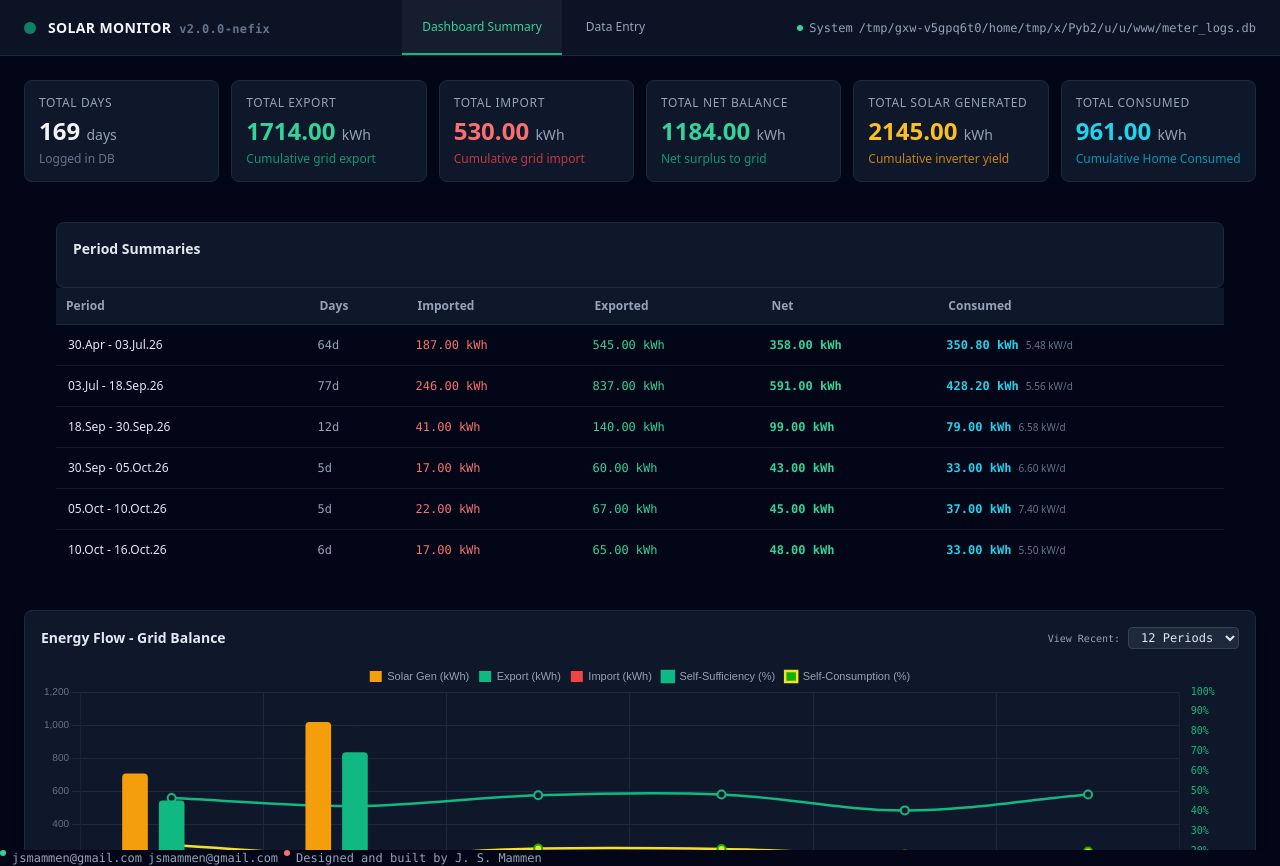
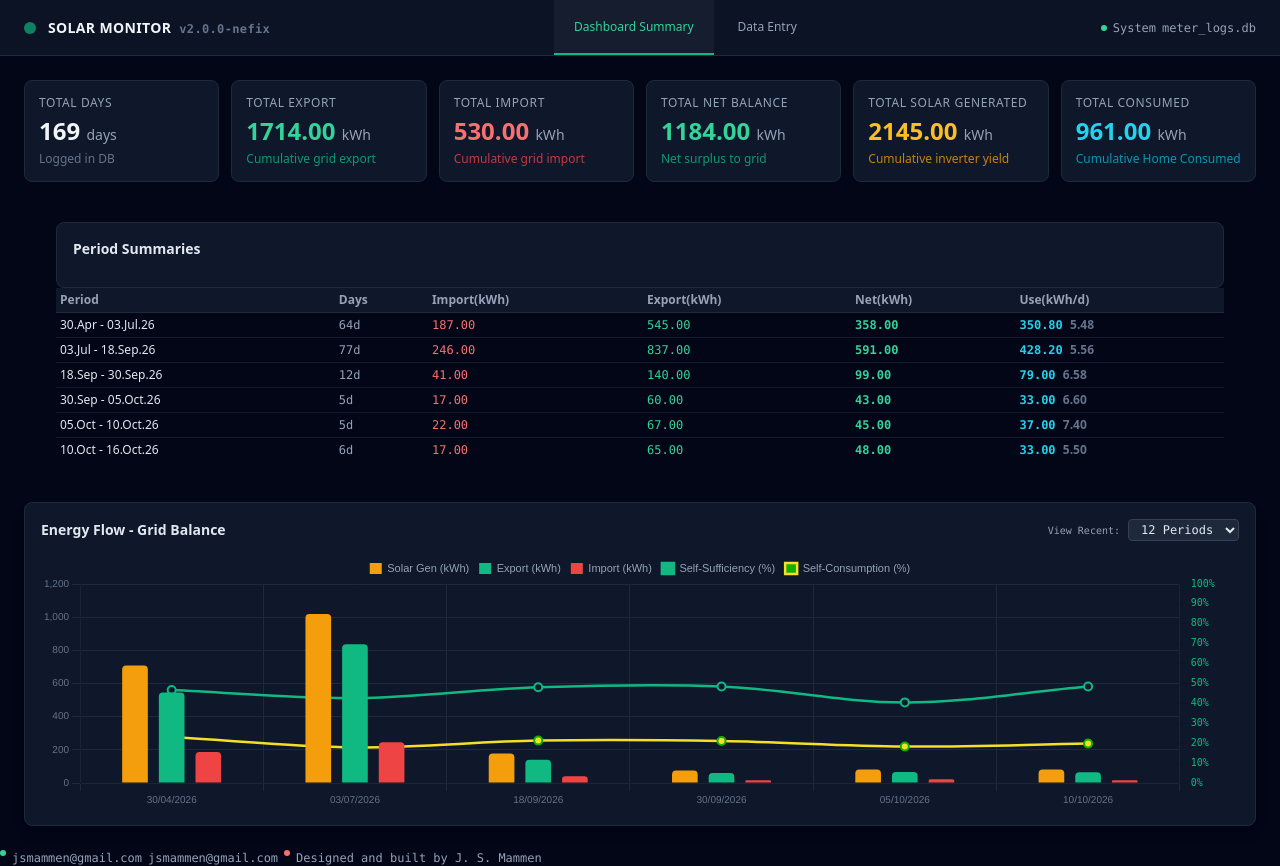
Before and after one commit to mammenj/solartracker, a Bottle app: page / in a window 1280 px wide. Run offline with Bottle, Linux system fonts and the light colour scheme; data comes from the database, SQL or seed files in the repository.

Commit message:
fixed ui

```diff
--- a/main.py
+++ b/main.py
@@ -17,6 +17,7 @@ BASE_DIR = Path(__file__).resolve().parent
 # Load configuration
 config = load_config()
 store = MeterReadingStore(config.db_file)
+db_name = Path(config.db_file).name
 
 
 def get_periods() -> list[ReadingPeriod]:
@@ -152,7 +153,7 @@ def index():
         totals=totals,
         chartdata=json.dumps(get_chart_data()),
         version=config.app_version,
-        db_name=config.db_file,
+        db_name=db_name,
     )
 
 
@@ -172,7 +173,7 @@ def dashboard():
         totals=totals,
         chartdata=json.dumps(get_chart_data()),
         version=config.app_version,
-        db_name=config.db_file,
+        db_name=db_name,
     )
 
 
@@ -197,7 +198,7 @@ def entry():
         "templates/entry.html",
         readings=readings,
         version=config.app_version,
-        db_name=config.db_file,
+        db_name=db_name,
     )
 
 
--- a/templates/dashboard.html
+++ b/templates/dashboard.html
@@ -152,12 +152,12 @@
         class="sticky top-0 bg-slate-900 border-b border-slate-800 text-slate-400 z-10"
       >
         <tr>
-          <th class="p-2.5">Period</th>
-          <th class="p-2.5">Days</th>
-          <th class="p-2.5">Imported</th>
-          <th class="p-2.5">Exported</th>
-          <th class="p-2.5">Net</th>
-          <th class="p-2.5">Consumed</th>
+          <th class="p-1">Period</th>
+          <th class="p-1">Days</th>
+          <th class="p-1">Import(kWh)</th>
+          <th class="p-1">Export(kWh)</th>
+          <th class="p-1">Net(kWh)</th>
+          <th class="p-1">Use(kWh/d)</th>
         </tr>
       </thead>
       <tbody class="divide-y divide-slate-800/60">
@@ -165,24 +165,22 @@
         % for p in periods:
 
         <tr class="hover:bg-slate-800/30 transition-colors">
-          <td class="p-3 text-slate-200 font-normal">
+          <td class="p-1 text-slate-200 font-normal">
             {{p.start.date.strftime('%d.%b')}} -
             {{p.end.date.strftime('%d.%b.%y')}}
           </td>
-          <td class="p-2 font-mono text-slate-400">{{p.days}}d</td>
-          <td class="p-2 text-red-400 font-mono">
-            {{f"{p.import_diff:.2f}"}} kWh
+          <td class="p-1 font-mono text-slate-400">{{p.days}}d</td>
+          <td class="p-1 text-red-400 font-mono">{{f"{p.import_diff:.2f}"}}</td>
+          <td class="p-1 text-emerald-400 font-mono">
+            {{f"{p.export_diff:.2f}"}}
           </td>
-          <td class="p-2 text-emerald-400 font-mono">
-            {{f"{p.export_diff:.2f}"}} kWh
+          <td class="p-1 font-bold font-mono text-emerald-400">
+            {{f"{p.net_balance:.2f}"}}
           </td>
-          <td class="p-2 font-bold font-mono text-emerald-400">
-            {{f"{p.net_balance:.2f}"}} kWh
-          </td>
-          <td class="p-2 font-bold font-mono text-cyan-400">
-            {{f"{p.consumption:.2f}"}} kWh
-            <span class="text-slate-500 font-normal text-[10px] font-sans"
-              >{{f"{p.avg_daily_consumption:.2f}"}} kW/d</span
+          <td class="p-1 font-bold font-mono text-cyan-400">
+            {{f"{p.consumption:.2f}"}}
+            <span class="text-slate-500 font-mono text-xs font-sans"
+              >{{f"{p.avg_daily_consumption:.2f}"}}</span
             >
           </td>
         </tr>
```
